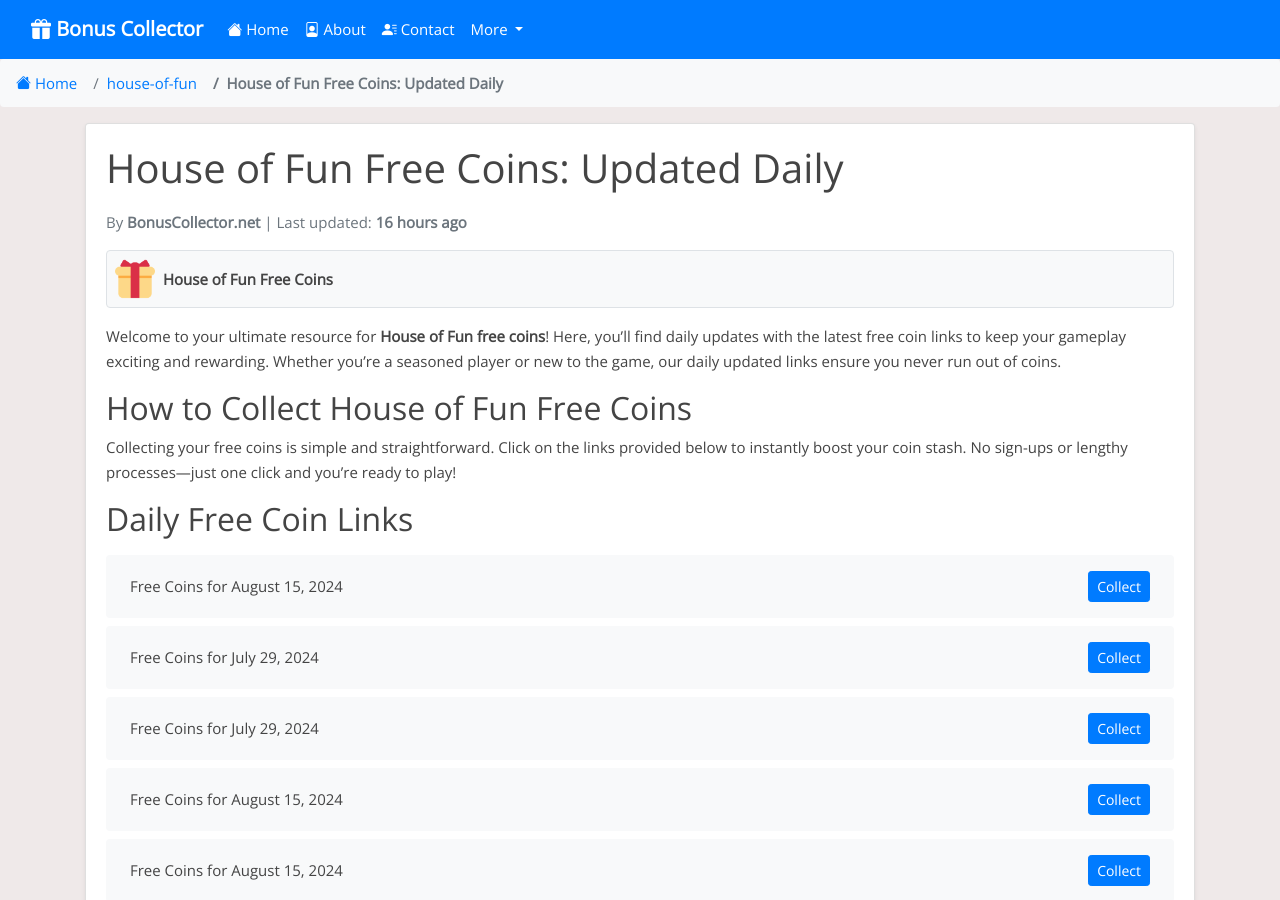
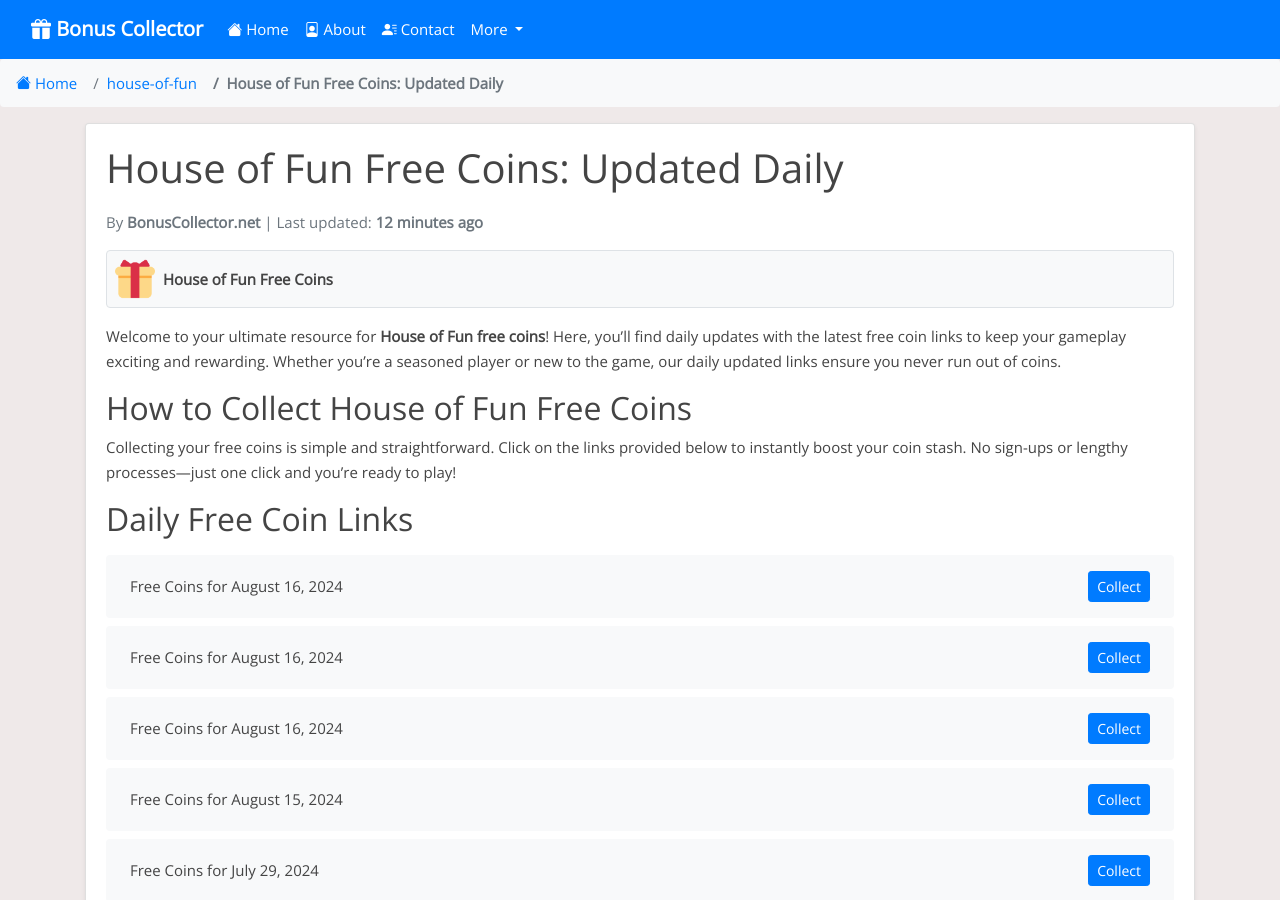
Before and after one commit to Prollad99/bs-net, a Jekyll site: the page built from _posts/2024-06-29-house-of-fun.md, in a window 1280 px wide and 900 px high. Built offline with Jekyll 4.4.1, drawn with Linux system fonts in a browser that asks for light colours; nearby versions of some CDN libraries; comment, search, counter and statistics services are not loaded; some of the changed text lies outside the part shown.

Commit message:
Update house-of-fun reward links and last modified date

```diff
--- a/_data/include_files.yml
+++ b/_data/include_files.yml
@@ -11,7 +11,7 @@
   last_modified: 2024-08-15 14:09:11
 
 house-of-fun.html:
-  last_modified: 2024-08-15 11:08:01
+  last_modified: 2024-08-16 03:13:37
 
 cash-frenzy.html:
   last_modified: 2024-08-15 12:18:49
--- a/_includes/house-of-fun.html
+++ b/_includes/house-of-fun.html
@@ -1,4 +1,16 @@
 <ul class="list-group mt-3 mb-4">
+  <li class="list-group-item d-flex justify-content-between align-items-center">
+    <span>Free Coins for August 16, 2024</span>
+    <a href="https://playtika.onelink.me/hof/w4blbwsu?af_dp=hof%3A%2F%2F&af_force_deeplink=true&c_id=2024M8D15_23&s_id=1060&deeplink=eyJpZCI6IjM2NTQ1N2ZkLTQzMTctNDhmMy1iZDgyLTIzNDY4NDY5MDMwMyIsImFjIjoiaG9mX2dpZnRfY291cG9uIn0=" class="btn btn-primary btn-sm">Collect</a>
+  </li>
+  <li class="list-group-item d-flex justify-content-between align-items-center">
+    <span>Free Coins for August 16, 2024</span>
+    <a href="https://playtika.onelink.me/hof/w4blbwsu?af_dp=hof%3A%2F%2F&af_force_deeplink=true&c_id=2024M8D15_19&s_id=1060&deeplink=eyJpZCI6IjI4MDljMTk2LTBjYTUtNGYzMS1iYjIwLWViNmY3NjNhNDAxZSIsImFjIjoiaG9mX2dpZnRfY291cG9uIn0=" class="btn btn-primary btn-sm">Collect</a>
+  </li>
+  <li class="list-group-item d-flex justify-content-between align-items-center">
+    <span>Free Coins for August 16, 2024</span>
+    <a href="https://playtika.onelink.me/hof/w4blbwsu?af_dp=hof%3A%2F%2F&af_force_deeplink=true&c_id=2024M8D15_07&s_id=1060&deeplink=eyJpZCI6IjIwMGI0YWQyLWQ5OGYtNDk1ZS1hMWVlLTBjNzQ1NjQ0MWY4MSIsImFjIjoiaG9mX2dpZnRfY291cG9uIn0=" class="btn btn-primary btn-sm">Collect</a>
+  </li>
   <li class="list-group-item d-flex justify-content-between align-items-center">
     <span>Free Coins for August 15, 2024</span>
     <a href="https://playtika.onelink.me/hof/w4blbwsu?af_force_deeplink=true&deeplink=eyJpZCI6IjE4ODUwNzgzLTY3YTUtNGRhNy04YmFjLWM4MDExNzcwNWJkMiIsImFjIjoiaG9mX2dpZnRfY291cG9uIn0=" class="btn btn-primary btn-sm">Collect</a>
@@ -387,16 +399,4 @@
     <span>Free Coins for July 29, 2024</span>
     <a href="https://playtika.onelink.me/hof/w4blbwsu?af_force_deeplink=true&deeplink=eyJpZCI6ImIzYTg1YTExLWRlZTMtNDYwYS1iYzdiLTQyYzQ3YzQzMTc3OCIsImFjIjoiaG9mX2dpZnRfY291cG9uIn0=" class="btn btn-primary btn-sm">Collect</a>
   </li>
-  <li class="list-group-item d-flex justify-content-between align-items-center">
-    <span>Free Coins for July 29, 2024</span>
-    <a href="https://playtika.onelink.me/hof/w4blbwsu?af_force_deeplink=true&deeplink=eyJpZCI6IjU5YjRiZTJmLWY4ODMtNGRiOS05NjA0LTQ5YTEyZDAwY2JjNyIsImFjIjoiaG9mX2dpZnRfY291cG9uIn0=" class="btn btn-primary btn-sm">Collect</a>
-  </li>
-  <li class="list-group-item d-flex justify-content-between align-items-center">
-    <span>Free Coins for July 29, 2024</span>
-    <a href="https://playtika.onelink.me/hof/w4blbwsu?af_force_deeplink=true&deeplink=eyJpZCI6IjhhMjNhZTJjLTY4MzctNDc1Mi04NjRhLTE4NjRmMWFhNGJmZiIsImFjIjoiaG9mX2dpZnRfY291cG9uIn0=" class="btn btn-primary btn-sm">Collect</a>
-  </li>
-  <li class="list-group-item d-flex justify-content-between align-items-center">
-    <span>Free Coins for July 29, 2024</span>
-    <a href="https://playtika.onelink.me/hof/w4blbwsu?af_force_deeplink=true&deeplink=eyJpZCI6Ijk5Yzc5ZDI4LTgyNjItNGQ4Yi05ZmZhLTdkNGVkODUxY2Q3ZCIsImFjIjoiaG9mX2dpZnRfY291cG9uIn0=" class="btn btn-primary btn-sm">Collect</a>
-  </li>
 </ul>
```
Also changed, not shown: links-json/house-of-fun.json (+12 -12 lines).
